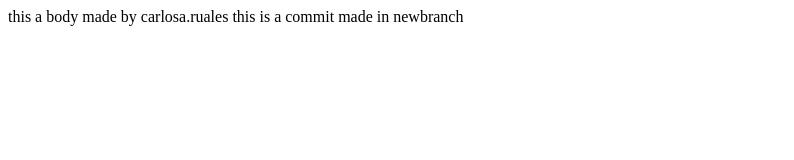
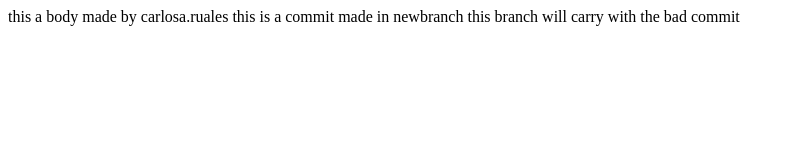
Before and after one commit to carlosaruales/testRepo, a plain HTML site: page index.html in a window 1280 px wide. Shown: the whole page, without its empty margins (0-794 px from the left). Drawn offline with Linux system fonts and the light colour scheme.

Commit message:
an innocent commit

```diff
--- a/index.html
+++ b/index.html
@@ -9,5 +9,6 @@
 <body>
     this a body made by carlosa.ruales
     this is a commit made in newbranch
+    this branch will carry with the bad commit
 </body>
 </html>
```
